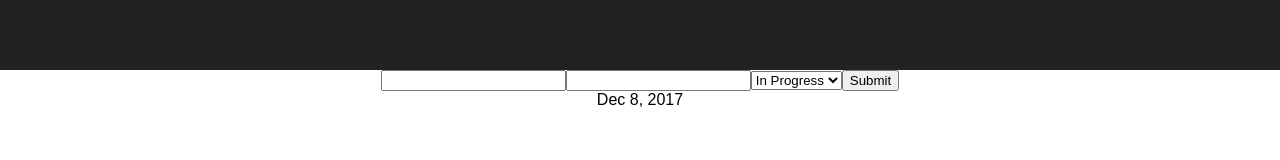
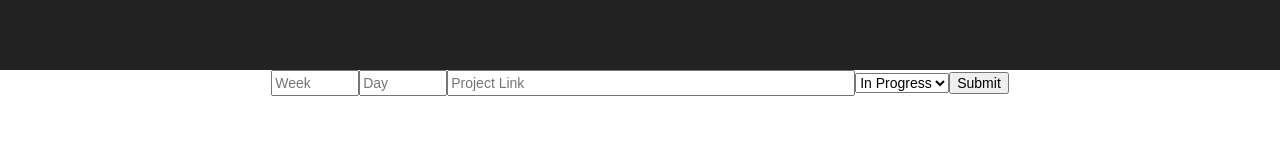
Before and after one commit to melodymennen/no-database-project, a React (Create React App) app: page / in a window 1280 px wide. Shown: the part 120-280 px from the top of the page. Built offline with nearby package versions, Linux system fonts and the light colour scheme; no server answers.

Commit message:
some styling and updates to new entry form

```diff
--- a/src/App.css
+++ b/src/App.css
@@ -26,3 +26,19 @@
   from { transform: rotate(0deg); }
   to { transform: rotate(360deg); }
 }
+
+input {
+  height: 20px;
+}
+
+.date {
+  width: 80px;
+}
+
+.link {
+  width: 400px;
+}
+
+button, select, input {
+  font-size: 14px;
+}
--- a/src/App.js
+++ b/src/App.js
@@ -30,7 +30,6 @@ class App extends Component {
         </header>
         <div>
           <NewEntry />
-          <Week />
         </div>
       </div>
     );
--- a/src/components/NewEntry.js
+++ b/src/components/NewEntry.js
@@ -5,25 +5,30 @@ class NewEntry extends Component {
     constructor(){
         super()
         this.state ={
-            date: '',
+            week: '',
+            day: '',
             link: '',
-            complete: ''
+            complete: 'In Progress'
         }
 
-        this.handleDateChange = this.handleDateChange.bind(this)
+        this.handleWeekChange = this.handleWeekChange.bind(this)
+        this.handleDayChange = this.handleDayChange.bind(this)
         this.handleLinkChange = this.handleLinkChange.bind(this)
         this.handleCompleteChange = this.handleCompleteChange.bind(this)
         this.handleSubmit = this.handleSubmit.bind(this)
 
     }
 
-    handleDateChange(value){
-        this.setState({date: value})
+    handleWeekChange(value){
+        this.setState({week: value})
+    }
+
+    handleDayChange(value){
+        this.setState({day: value})
     }
 
     handleLinkChange(value){
         this.setState({link: value})
-
     }
 
     handleCompleteChange(value){
@@ -33,19 +38,23 @@ class NewEntry extends Component {
 
     handleSubmit(){
         const body = {
-            date: this.state.date,
+            week: this.state.week,
+            day: this.state.day,
             link: this.state.link,
             complete: this.state.complete
         }
-        axios.post('http://localhost:3000/api/links', body)
+        axios.post('http://localhost:3000/api/links', body).then(response => {
+            this.setState({week: '', day: '', link: '', complete: 'In Progress'})
+        })
     }
 
 
     render() {
         return (
             <div>
-                <input onChange={event => this.handleDateChange(event.target.value)} />
-                <input onChange={event => this.handleLinkChange(event.target.value)} />
+                <input className='date' value={this.state.week} placeholder={'Week'} onChange={event => this.handleWeekChange(event.target.value)} />
+                <input className='date' value={this.state.day} placeholder={'Day'} onChange={event => this.handleDayChange(event.target.value)} />
+                <input className='link' value={this.state.link} placeholder={'Project Link'} onChange={event => this.handleLinkChange(event.target.value)} />
                 <select value={this.state.complete} onChange={event => this.handleCompleteChange(event.target.value)}>
                     <option value="inProgress">In Progress</option>
                     <option value="complete">Complete</option>
```
Also changed, not shown: 2 other files (tests, documents, lock files or other folders).
